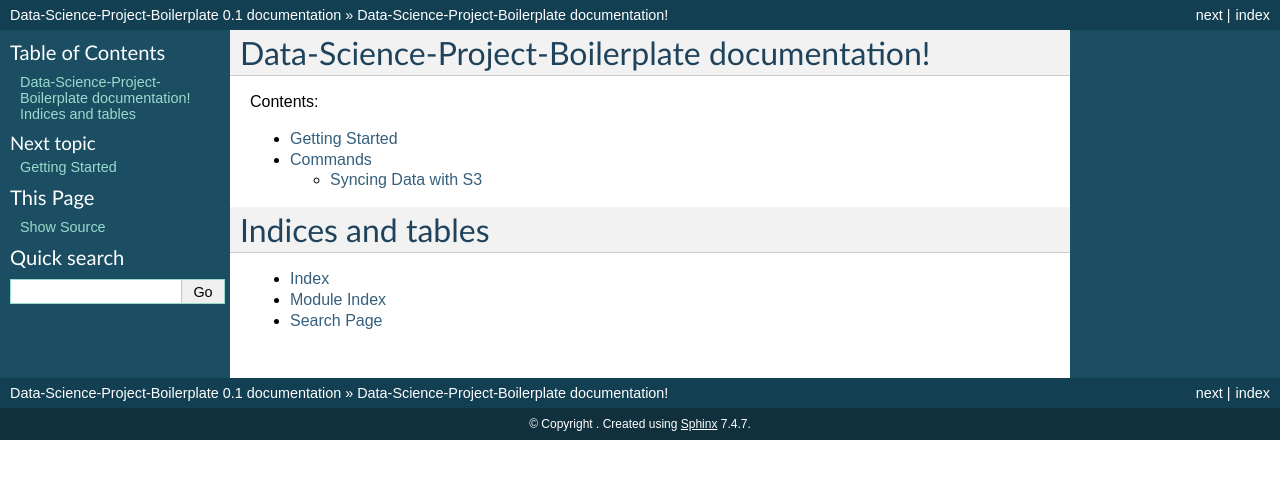
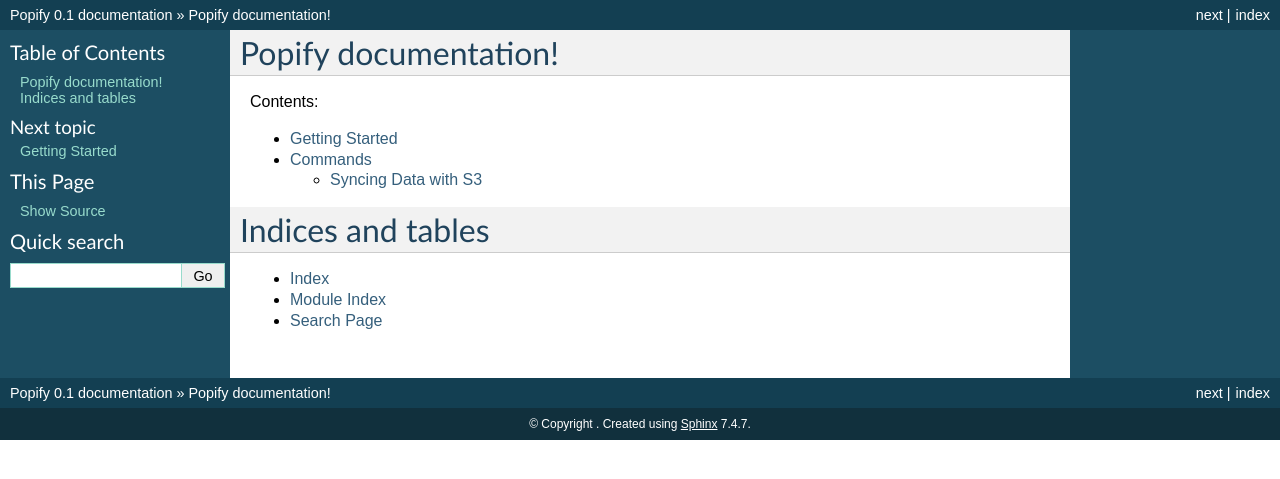
Before and after one commit to Yureehh/GamerOracle, a Sphinx documentation site: the page built from docs/index.rst, in a window 1280 px wide. Shown: the top 479 px of the page. Built offline with Sphinx 7.4.7, drawn with Linux system fonts in a browser that asks for light colours.

```diff
--- a/docs/conf.py
+++ b/docs/conf.py
@@ -1,6 +1,5 @@
-# -*- coding: utf-8 -*-
 #
-# Data-Science-Project-Boilerplate documentation build configuration file, created by
+# Popify documentation build configuration file, created by
 # sphinx-quickstart.
 #
 # This file is execfile()d with the current directory set to its containing dir.
@@ -41,7 +40,7 @@
 master_doc = "index"
 
 # General information about the project.
-project = "Data-Science-Project-Boilerplate"
+project = "Popify"
 
 # The version info for the project you're documenting, acts as replacement for
 # |version| and |release|, also used in various other places throughout the
@@ -164,7 +163,7 @@
 # html_file_suffix = None
 
 # Output file base name for HTML help builder.
-htmlhelp_basename = "Data-Science-Project-Boilerplate-doc"
+htmlhelp_basename = "Popify-doc"
 
 
 # -- Options for LaTeX output --------------------------------------------------
@@ -183,8 +182,8 @@
 latex_documents = [
     (
         "index",
-        "Data-Science-Project-Boilerplate.tex",
-        "Data-Science-Project-Boilerplate Documentation",
+        "Popify.tex",
+        "Popify Documentation",
         "Yureeh",
         "manual",
     ),
@@ -218,8 +217,8 @@
 man_pages = [
     (
         "index",
-        "Data-Science-Project-Boilerplate",
-        "Data-Science-Project-Boilerplate Documentation",
+        "Popify",
+        "Popify Documentation",
         ["Yureeh"],
         1,
     )
@@ -237,10 +236,10 @@
 texinfo_documents = [
     (
         "index",
-        "Data-Science-Project-Boilerplate",
-        "Data-Science-Project-Boilerplate Documentation",
+        "Popify",
+        "Popify Documentation",
         "Yureeh",
-        "Data-Science-Project-Boilerplate",
+        "Popify",
         "This repo gets cloned everytime I start a new Data Science project. A logical, reasonably standardized, but flexible project structure for doing and sharing data science work. See https://drivendata.github.io/cookiecutter-data-science/",
         "Miscellaneous",
     ),
--- a/docs/getting-started.rst
+++ b/docs/getting-started.rst
@@ -16,7 +16,7 @@
    If conda was used to create the environment, activate it with `conda activate <project_name>`. If virtualenv was used, activate the environment with `workon <project_name>`. This activates the environment for use.
 
 4. **Install the Dependencies:**
-   Run `make requirements`. This command installs the necessary Python dependencies for the project as listed in the `requirements.txt` file.
+   Run `make requirements`. This command installs the necessary Python dependencies for the project as listed in the `requirements.txt` file. It sometimes happens to have issues with the installation of `tox`, if this is the case, you can install it manually with `pip install tox`.
 
 5. **Install Pre-commit Hooks:**
    Run `make setup`. This command installs pre-commit hooks, which automatically check your code for common issues before commits.
--- a/docs/index.rst
+++ b/docs/index.rst
@@ -1,9 +1,9 @@
-.. Data-Science-Project-Boilerplate documentation master file, created by
+.. Popify documentation master file, created by
    sphinx-quickstart.
    You can adapt this file completely to your liking, but it should at least
    contain the root `toctree` directive.
 
-Data-Science-Project-Boilerplate documentation!
+Popify documentation!
 ==================================================
 
 Contents:
```
Also changed, not shown: requirements.txt (+5 -3 lines), docs/commands.rst (line endings or trailing spaces), pyproject.toml (line endings or trailing spaces), 7 other files.
